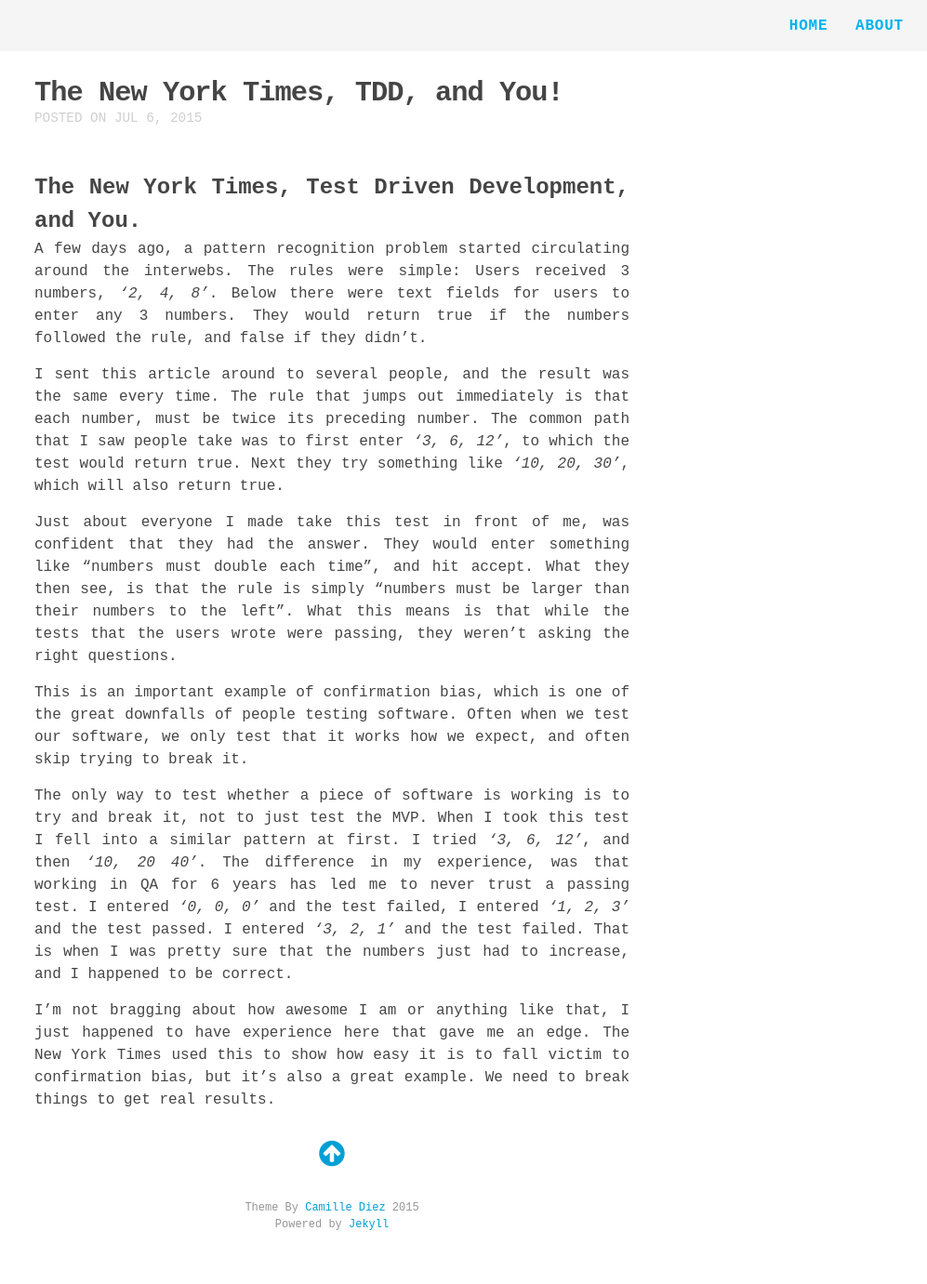
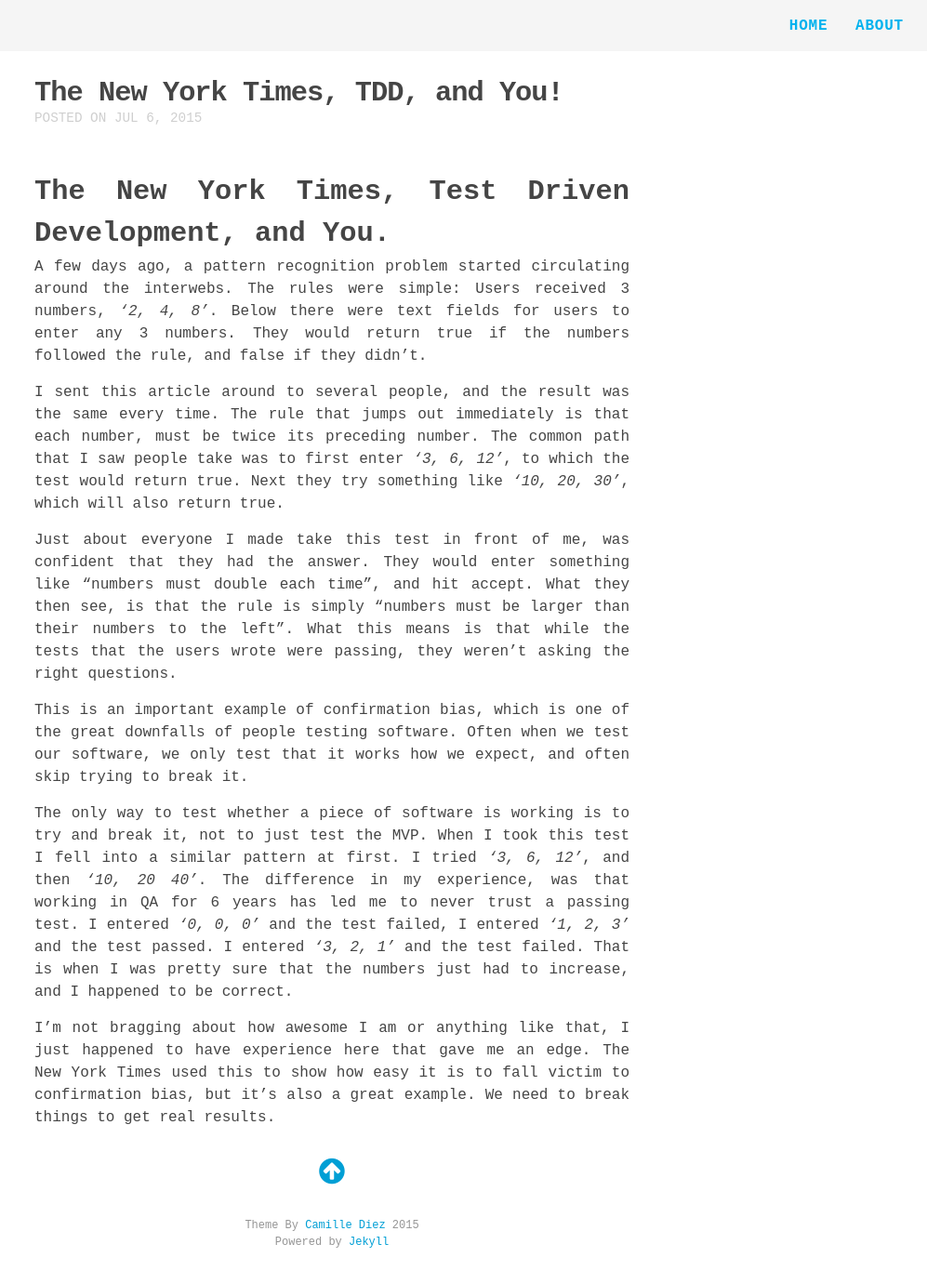
Before and after one commit to Ryan-McBride/oldblog, a Jekyll site: the page built from _posts/2015-07-06-tdd.markdown, in a window 1280 px wide. Shown: the whole page at 93% size, without its empty margins (283-1280 px from the left). Built offline with Jekyll 4.4.1, drawn with Linux system fonts in a browser that asks for light colours; nearby versions of some CDN libraries; Markdown is read by kramdown in place of the engine named in the settings.

```diff
--- a/_posts/2015-07-06-tdd.markdown
+++ b/_posts/2015-07-06-tdd.markdown
@@ -5,7 +5,7 @@ date: 2015-07-06
 categories: not_code, tdd
 ---
 
-##The New York Times, Test Driven Development, and You.
+#The New York Times, Test Driven Development, and You.
 
 A few days ago, a pattern recognition problem started circulating around the interwebs. The rules were simple: Users received 3 numbers, _'2, 4, 8'_. Below there were text fields for users to enter any 3 numbers. They would return true if the numbers followed the rule, and false if they didn't.
 
```
